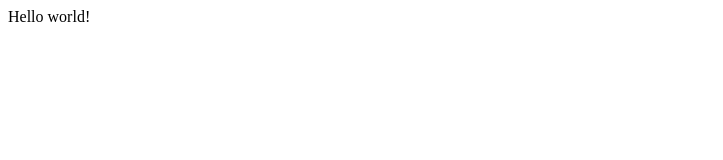
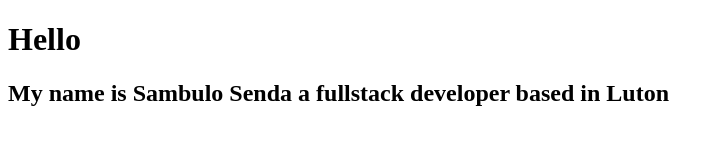
Before and after one commit to sambulosenda/Gatsby, a Gatsby site: page / in a window 1280 px wide. Shown: the whole page, without its empty margins (0-723 px from the left). Built offline with nearby package versions, Linux system fonts and the light colour scheme; Gatsby itself is replaced by a stand-in of ours.

Commit message:
experiment

```diff
--- a/src/pages/index.js
+++ b/src/pages/index.js
@@ -1,3 +1,11 @@
-import React from "react"
+import React from 'react';
 
-export default () => <div>Hello world!</div>
+const indexPage = () => {
+    return (
+        <div>
+            <h1>Hello</h1>
+            <h2>My name is Sambulo Senda a fullstack developer based in Luton</h2>
+        </div>
+    )
+}
+export default indexPage;
```
Also changed, not shown: src/pages/blog.js (added, +12 -0 lines), src/pages/about.js (added).
